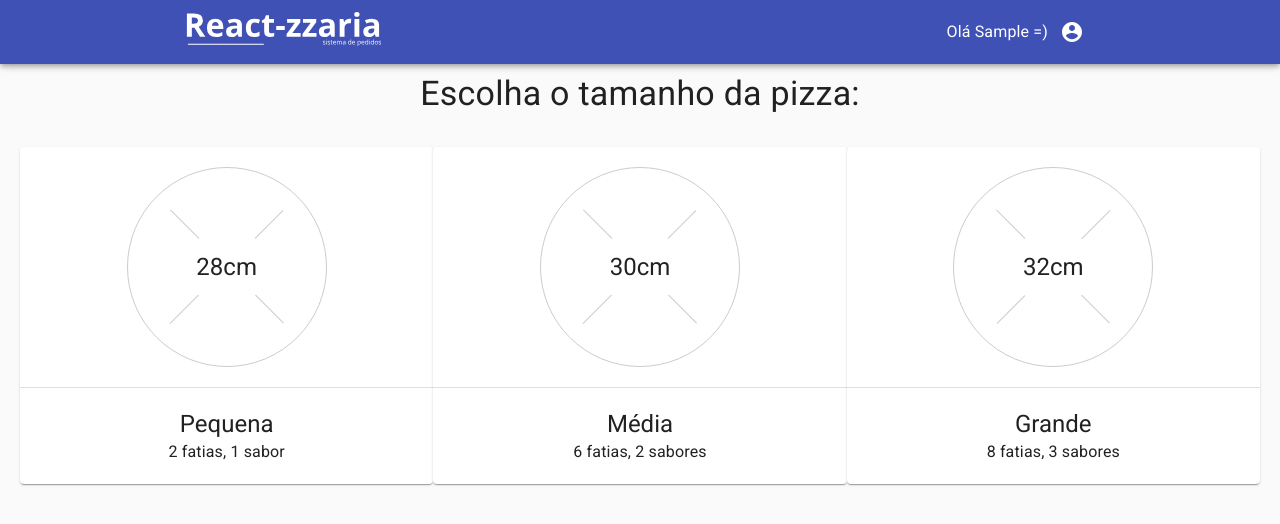
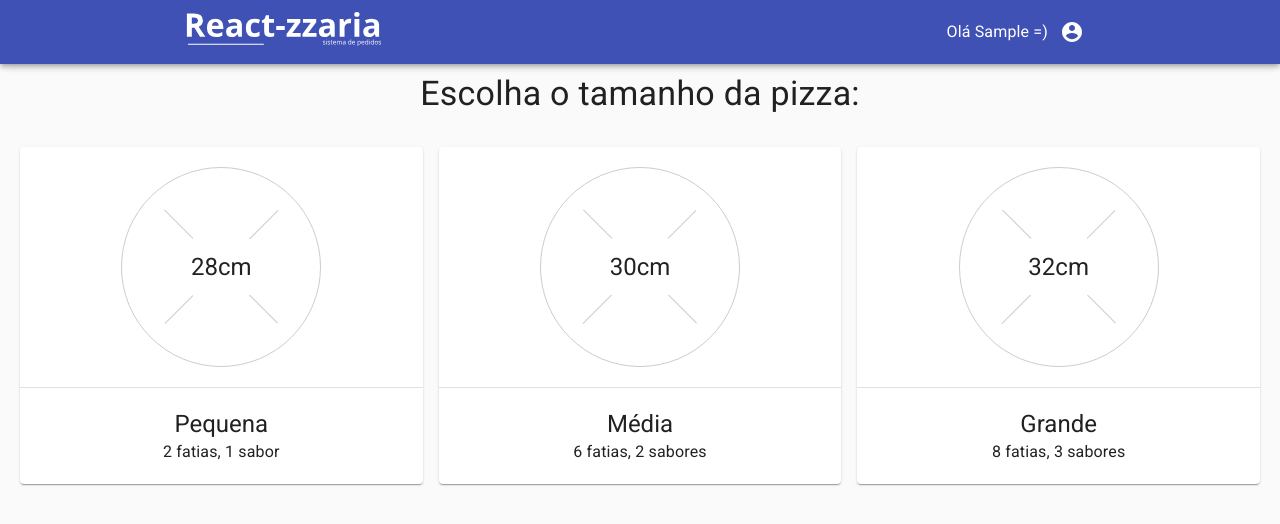
Before and after one commit to bermarques/React-zzaria, a React (Create React App) app: page / in a window 1280 px wide. Shown: the top 524 px of the page. Built offline with nearby package versions, Linux system fonts and the light colour scheme; no server answers; sample sign-in values are in the browser's storage.

Commit message:
style: switch pizza Material component from Paper to Card

```diff
--- a/src/pages/choose-pizza-size/index.jsx
+++ b/src/pages/choose-pizza-size/index.jsx
@@ -1,15 +1,15 @@
-import { Grid, Typography } from "@material-ui/core";
+import { Card, Grid, Typography } from "@material-ui/core";
 import { useContext } from "react";
 import { AuthContext } from "../../contexts/auth";
 import pizzaSizes from '../../fake-data/pizzasSizes'
 
 import {
   Divider,
-  PaperPizza,
   Pizza,
   PizzasGrid,
   PizzaText,
   Title,
+  CardActionArea
 } from "./style";
 
 const ChoosePizzaSize = () => {
@@ -30,7 +30,8 @@ const ChoosePizzaSize = () => {
         <PizzasGrid>
           {pizzaSizes.map((pizza) => (
             <Grid item key={pizza.id} xs={12} sm={4}>
-              <PaperPizza>
+              <Card>
+                <CardActionArea to="/sabores-da-pizza">
                 <Pizza>
                   <PizzaText>{pizza.size}cm</PizzaText>
                 </Pizza>
@@ -41,7 +42,8 @@ const ChoosePizzaSize = () => {
                   {pizza.slices} fatias, {pizza.flavours}{" "}
                   {singularOrPlural(pizza.flavours, "sabor", "sabores")}
                 </Typography>
-              </PaperPizza>
+                </CardActionArea>
+              </Card>
             </Grid>
           ))}
         </PizzasGrid>
--- a/src/pages/choose-pizza-size/style.js
+++ b/src/pages/choose-pizza-size/style.js
@@ -1,10 +1,11 @@
 import styled from "styled-components";
 import {
   Divider as MaterialDivider,
-  Paper,
   Typography,
   Grid,
+  CardActionArea as MaterialCardActionArea
 } from "@material-ui/core";
+import { Link } from "react-router-dom";
 
 
 
@@ -19,7 +20,7 @@ export const Title = styled(Typography).attrs({
 
 export const PizzasGrid = styled(Grid).attrs({
   container: true,
-  spacing: 16,
+  spacing: 2,
 })`
   padding: 20px;
 `
@@ -29,7 +30,9 @@ export const Divider = styled(MaterialDivider)`
   width: 100%;
 `;
 
-export const PaperPizza = styled(Paper)`
+export const CardActionArea = styled(MaterialCardActionArea).attrs({
+  component: Link
+})`
   display: flex;
   flex-direction: column;
   align-items: center;
@@ -37,6 +40,7 @@ export const PaperPizza = styled(Paper)`
 `;
 
 export const Pizza = styled.div`
+  background: #fff;
   border: 1px solid #ccc;
   border-radius: 50%;
   display: flex;
@@ -45,6 +49,7 @@ export const Pizza = styled.div`
   height: 200px;
   width: 200px;
   position: relative;
+  z-index: 1;
 
   &::before,
   &::after {
```
